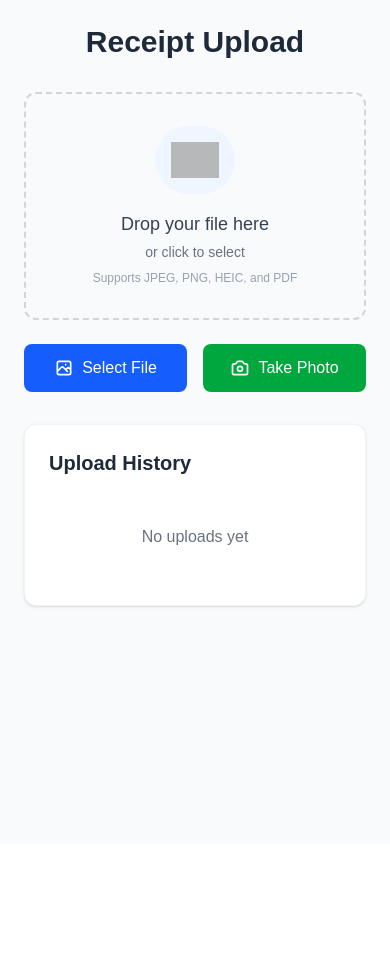
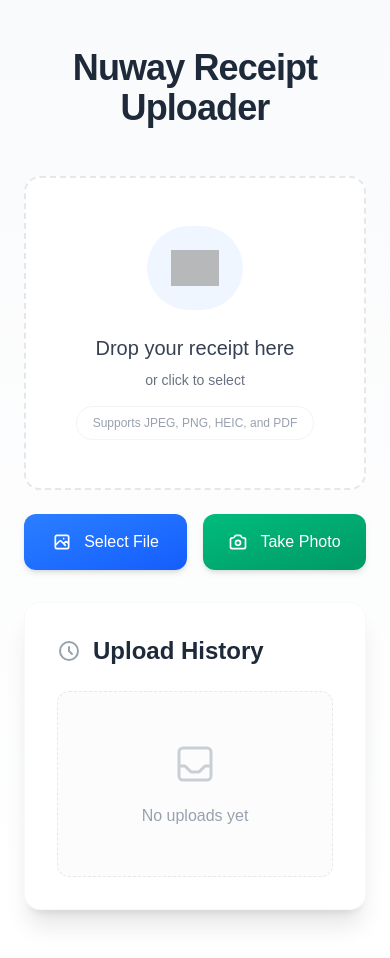
Before and after one commit to DaveDelazer/receipt-uploader, a Next.js app: page / in a window 390 px wide. Before the commit the page ends 844 px from the top, so only its background shows below. Built offline with nearby package versions, Linux system fonts and the light colour scheme; grey boxes are pictures that could not be loaded.

Commit message:
Updated UI with modern design and camera functionality

```diff
--- a/src/app/page.tsx
+++ b/src/app/page.tsx
@@ -119,6 +119,12 @@ type UploadedFile = {
   timestamp: Date;
 };
 
+// Add new type for selected image
+type SelectedImage = {
+  url: string;
+  fileName: string;
+} | null;
+
 export default function Home() {
   const [fileStatus, setFileStatus] = useState<FileStatus>('idle');
   const [errorMessage, setErrorMessage] = useState<string>('');
@@ -127,6 +133,7 @@ export default function Home() {
   const fileInputRef = useRef<HTMLInputElement>(null);
   const [uploadHistory, setUploadHistory] = useState<UploadedFile[]>([]);
   const cameraInputRef = useRef<HTMLInputElement>(null);
+  const [selectedImage, setSelectedImage] = useState<SelectedImage>(null);
 
   const handleDragOver = (e: DragEvent<HTMLDivElement>) => {
     e.preventDefault();
@@ -245,23 +252,29 @@ export default function Home() {
     }
   };
 
+  const handleImageClick = (url: string, fileName: string) => {
+    setSelectedImage({ url, fileName });
+  };
+
   return (
-    <main className="min-h-screen bg-gray-50">
-      <div className="max-w-6xl mx-auto p-6">
-        <h1 className="text-3xl font-bold text-gray-800 mb-8 text-center">
-          Receipt Upload
+    <main className="min-h-screen bg-gradient-to-b from-gray-50 to-white">
+      <div className="max-w-6xl mx-auto p-6 py-12">
+        <h1 className="text-4xl font-bold text-gray-800 mb-12 text-center tracking-tight">
+          Nuway Receipt Uploader
         </h1>
 
-        <div className="grid grid-cols-1 md:grid-cols-2 gap-8">
+        <div className="grid grid-cols-1 lg:grid-cols-2 gap-8">
           {/* Upload Section */}
           <div className="space-y-6">
             <div
               className={`
                 relative overflow-hidden
-                rounded-xl border-2 border-dashed p-8
-                transition-all duration-200 ease-in-out
-                ${isDragging ? 'border-blue-500 bg-blue-50' : 'border-gray-300 hover:border-gray-400'}
+                rounded-2xl border-2 border-dashed p-12
+                transition-all duration-300 ease-in-out
+                bg-white backdrop-blur-sm
+                ${isDragging ? 'border-blue-500 bg-blue-50/50 scale-[0.99]' : 'border-gray-200 hover:border-gray-300'}
                 ${fileStatus === 'processing' || fileStatus === 'uploading' ? 'opacity-50 pointer-events-none' : ''}
+                cursor-pointer group
               `}
               onDragOver={handleDragOver}
               onDragLeave={handleDragLeave}
@@ -276,18 +289,18 @@ export default function Home() {
                 className="hidden"
               />
 
-              <div className="flex flex-col items-center gap-4">
+              <div className="flex flex-col items-center gap-6">
                 {previewFile ? (
-                  <div className="relative w-48 h-48">
+                  <div className="relative w-56 h-56 rounded-xl overflow-hidden shadow-lg transition-transform duration-300 group-hover:scale-105">
                     <Image
                       src={previewFile.previewUrl}
                       alt="Preview"
                       fill
-                      className="object-contain rounded-lg"
+                      className="object-cover"
                     />
                   </div>
                 ) : (
-                  <div className="rounded-full bg-blue-50 p-4">
+                  <div className="rounded-full bg-blue-50 p-6 transition-transform duration-300 group-hover:scale-110">
                     <Image
                       src="/upload-icon.svg"
                       alt="Upload"
@@ -300,18 +313,30 @@ export default function Home() {
 
                 <div className="text-center">
                   {fileStatus === 'processing' ? (
-                    <p className="text-blue-600 animate-pulse">Processing file...</p>
+                    <p className="text-blue-600 animate-pulse flex items-center gap-2">
+                      <svg className="animate-spin h-5 w-5" viewBox="0 0 24 24">
+                        <circle className="opacity-25" cx="12" cy="12" r="10" stroke="currentColor" strokeWidth="4" fill="none" />
+                        <path className="opacity-75" fill="currentColor" d="M4 12a8 8 0 018-8V0C5.373 0 0 5.373 0 12h4zm2 5.291A7.962 7.962 0 014 12H0c0 3.042 1.135 5.824 3 7.938l3-2.647z" />
+                      </svg>
+                      Processing file...
+                    </p>
                   ) : fileStatus === 'uploading' ? (
-                    <p className="text-blue-600 animate-pulse">Uploading...</p>
+                    <p className="text-blue-600 animate-pulse flex items-center gap-2">
+                      <svg className="animate-spin h-5 w-5" viewBox="0 0 24 24">
+                        <circle className="opacity-25" cx="12" cy="12" r="10" stroke="currentColor" strokeWidth="4" fill="none" />
+                        <path className="opacity-75" fill="currentColor" d="M4 12a8 8 0 018-8V0C5.373 0 0 5.373 0 12h4zm2 5.291A7.962 7.962 0 014 12H0c0 3.042 1.135 5.824 3 7.938l3-2.647z" />
+                      </svg>
+                      Uploading...
+                    </p>
                   ) : (
                     <>
-                      <p className="text-lg font-medium text-gray-700">
-                        Drop your file here
+                      <p className="text-xl font-medium text-gray-700 mb-2">
+                        Drop your receipt here
                       </p>
-                      <p className="text-sm text-gray-500 mt-1">
+                      <p className="text-sm text-gray-500">
                         or click to select
                       </p>
-                      <p className="text-xs text-gray-400 mt-2">
+                      <p className="text-xs text-gray-400 mt-4 border border-gray-100 rounded-full px-4 py-2 inline-block">
                         Supports JPEG, PNG, HEIC, and PDF
                       </p>
                     </>
@@ -322,10 +347,10 @@ export default function Home() {
 
             <div className="flex gap-4">
               <button
-                className="flex-1 bg-blue-600 text-white py-3 px-4 rounded-lg
-                  hover:bg-blue-700 transition-colors duration-200
-                  disabled:opacity-50 disabled:cursor-not-allowed
-                  flex items-center justify-center gap-2"
+                className="flex-1 bg-gradient-to-br from-blue-500 to-blue-600 text-white py-4 px-6 rounded-xl
+                  hover:from-blue-600 hover:to-blue-700 transition-all duration-300
+                  disabled:opacity-50 disabled:cursor-not-allowed disabled:hover:from-blue-500 disabled:hover:to-blue-600
+                  flex items-center justify-center gap-3 shadow-md hover:shadow-lg active:scale-[0.98]"
                 onClick={() => fileInputRef.current?.click()}
                 disabled={fileStatus === 'processing' || fileStatus === 'uploading'}
               >
@@ -337,15 +362,11 @@ export default function Home() {
               </button>
 
               <button
-                className="flex-1 bg-green-600 text-white py-3 px-4 rounded-lg
-                  hover:bg-green-700 transition-colors duration-200
-                  disabled:opacity-50 disabled:cursor-not-allowed
-                  flex items-center justify-center gap-2"
-                onClick={() => {
-                  if (cameraInputRef.current) {
-                    cameraInputRef.current.click();
-                  }
-                }}
+                className="flex-1 bg-gradient-to-br from-emerald-500 to-emerald-600 text-white py-4 px-6 rounded-xl
+                  hover:from-emerald-600 hover:to-emerald-700 transition-all duration-300
+                  disabled:opacity-50 disabled:cursor-not-allowed disabled:hover:from-emerald-500 disabled:hover:to-emerald-600
+                  flex items-center justify-center gap-3 shadow-md hover:shadow-lg active:scale-[0.98]"
+                onClick={() => cameraInputRef.current?.click()}
                 disabled={fileStatus === 'processing' || fileStatus === 'uploading'}
               >
                 <svg className="w-5 h-5" fill="none" stroke="currentColor" viewBox="0 0 24 24">
@@ -368,8 +389,10 @@ export default function Home() {
 
             {(fileStatus === 'success' || fileStatus === 'error') && (
               <div className={`
-                rounded-lg p-4 text-center transition-all duration-200
-                ${fileStatus === 'success' ? 'bg-green-50 text-green-700' : 'bg-red-50 text-red-700'}
+                rounded-xl p-4 text-center transition-all duration-300 animate-fade-in
+                ${fileStatus === 'success'
+                  ? 'bg-emerald-50 text-emerald-700 border border-emerald-100'
+                  : 'bg-red-50 text-red-700 border border-red-100'}
               `}>
                 {fileStatus === 'success' ? 'Upload successful!' : errorMessage || 'Upload failed. Please try again.'}
               </div>
@@ -377,29 +400,47 @@ export default function Home() {
           </div>
 
           {/* Upload History Section */}
-          <div className="bg-white rounded-xl p-6 shadow-sm border border-gray-100">
-            <h2 className="text-xl font-semibold text-gray-800 mb-4">Upload History</h2>
+          <div className="bg-white rounded-2xl p-8 shadow-xl border border-gray-100/50 backdrop-blur-sm">
+            <h2 className="text-2xl font-semibold text-gray-800 mb-6 flex items-center gap-3">
+              <svg className="w-6 h-6 text-gray-400" fill="none" stroke="currentColor" viewBox="0 0 24 24">
+                <path strokeLinecap="round" strokeLinejoin="round" strokeWidth={2}
+                  d="M12 8v4l3 3m6-3a9 9 0 11-18 0 9 9 0 0118 0z" />
+              </svg>
+              Upload History
+            </h2>
             {uploadHistory.length === 0 ? (
-              <div className="text-center py-8 text-gray-500">
-                No uploads yet
+              <div className="text-center py-12 text-gray-400 bg-gray-50/50 rounded-xl border border-dashed border-gray-200">
+                <svg className="w-12 h-12 mx-auto mb-4 opacity-50" fill="none" stroke="currentColor" viewBox="0 0 24 24">
+                  <path strokeLinecap="round" strokeLinejoin="round" strokeWidth={1.5}
+                    d="M20 13V6a2 2 0 00-2-2H6a2 2 0 00-2 2v7m16 0v5a2 2 0 01-2 2H6a2 2 0 01-2-2v-5m16 0h-2.586a1 1 0 00-.707.293l-2.414 2.414a1 1 0 01-.707.293h-3.172a1 1 0 01-.707-.293l-2.414-2.414A1 1 0 006.586 13H4" />
+                </svg>
+                <p>No uploads yet</p>
               </div>
             ) : (
-              <div className="grid grid-cols-2 sm:grid-cols-3 gap-4">
+              <div className="grid grid-cols-2 sm:grid-cols-3 gap-4 max-h-[600px] overflow-y-auto pr-2 -mr-2">
                 {uploadHistory.map((item) => (
-                  <div key={item.id} className="relative aspect-square rounded-lg overflow-hidden bg-gray-100">
+                  <div
+                    key={item.id}
+                    className="relative aspect-square rounded-xl overflow-hidden bg-gray-100 shadow-md
+                      transition-all duration-300 hover:shadow-xl hover:scale-[1.02] group cursor-pointer"
+                    onClick={() => handleImageClick(item.previewUrl, item.fileName)}
+                  >
                     <Image
                       src={item.previewUrl}
                       alt={item.fileName}
                       fill
                       className="object-cover"
                     />
-                    <div className="absolute bottom-0 left-0 right-0 bg-black bg-opacity-50 p-2">
-                      <p className="text-white text-xs truncate">
-                        {item.fileName}
-                      </p>
-                      <p className="text-gray-300 text-xs">
-                        {new Date(item.timestamp).toLocaleTimeString()}
-                      </p>
+                    <div className="absolute inset-0 bg-gradient-to-t from-black/75 via-black/0 to-transparent
+                      opacity-0 group-hover:opacity-100 transition-opacity duration-300">
+                      <div className="absolute bottom-0 left-0 right-0 p-3">
+                        <p className="text-white text-sm font-medium truncate">
+                          {item.fileName}
+                        </p>
+                        <p className="text-gray-300 text-xs">
+                          {new Date(item.timestamp).toLocaleTimeString()}
+                        </p>
+                      </div>
                     </div>
                   </div>
                 ))}
@@ -408,6 +449,38 @@ export default function Home() {
           </div>
         </div>
       </div>
+
+      {/* Image Preview Modal */}
+      {selectedImage && (
+        <div
+          className="fixed inset-0 bg-black/80 flex items-center justify-center z-50 p-4"
+          onClick={() => setSelectedImage(null)}
+        >
+          <div className="relative max-w-5xl w-full max-h-[90vh] bg-white rounded-2xl overflow-hidden">
+            <div className="absolute top-4 right-4 z-10">
+              <button
+                className="bg-black/50 hover:bg-black/70 text-white rounded-full p-2 transition-colors"
+                onClick={() => setSelectedImage(null)}
+              >
+                <svg className="w-6 h-6" fill="none" stroke="currentColor" viewBox="0 0 24 24">
+                  <path strokeLinecap="round" strokeLinejoin="round" strokeWidth={2} d="M6 18L18 6M6 6l12 12" />
+                </svg>
+              </button>
+            </div>
+            <div className="relative aspect-[4/3] w-full">
+              <Image
+                src={selectedImage.url}
+                alt={selectedImage.fileName}
+                fill
+                className="object-contain"
+              />
+            </div>
+            <div className="p-4 bg-white border-t">
+              <p className="text-gray-700 font-medium">{selectedImage.fileName}</p>
+            </div>
+          </div>
+        </div>
+      )}
     </main>
   );
 }
```
